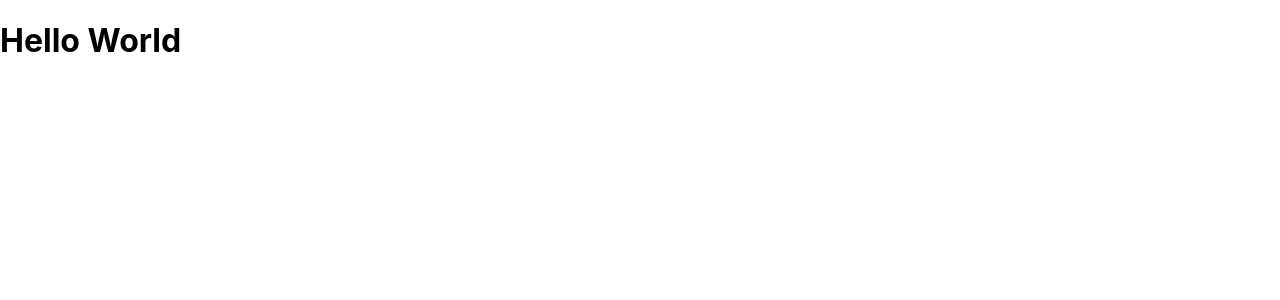
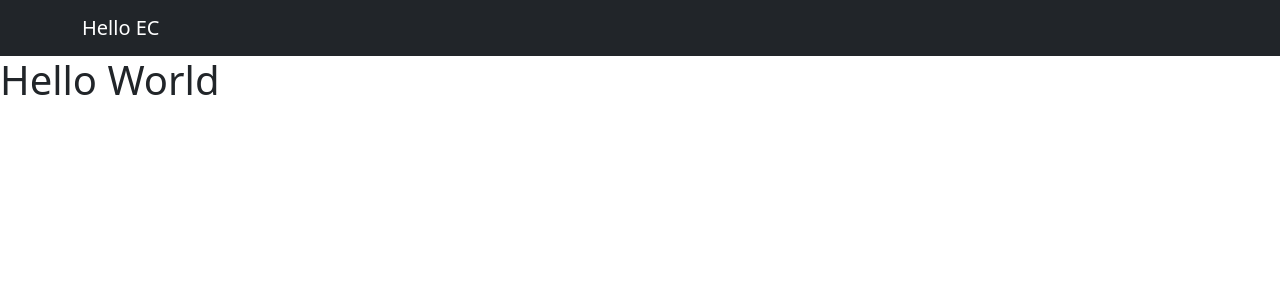
Before and after one commit to sota0121/nextjs-stripe-ec, a Next.js app: page /hello-world in a window 1280 px wide. Shown: the top 300 px of the page. Built offline with nearby package versions, Linux system fonts and the light colour scheme.

Commit message:
add bootstrap / add nav bar to _app.tsx (as common layout)

```diff
--- a/package.json
+++ b/package.json
@@ -12,10 +12,12 @@
     "@types/node": "18.11.9",
     "@types/react": "18.0.25",
     "@types/react-dom": "18.0.9",
+    "bootstrap": "^5.2.2",
     "eslint": "8.28.0",
     "eslint-config-next": "13.0.4",
     "next": "13.0.4",
     "react": "18.2.0",
+    "react-bootstrap": "^2.6.0",
     "react-dom": "18.2.0",
     "typescript": "4.9.3"
   }
--- a/pages/_app.tsx
+++ b/pages/_app.tsx
@@ -1,6 +1,19 @@
 import '../styles/globals.css'
 import type { AppProps } from 'next/app'
+import 'bootstrap/dist/css/bootstrap.min.css'
+import { Navbar, Container } from 'react-bootstrap'
 
 export default function App({ Component, pageProps }: AppProps) {
-  return <Component {...pageProps} />
+  return (
+    <>
+      <Navbar bg='dark' variant='dark'>
+        <Container>
+          <Navbar.Brand href='#home'>
+            Hello EC
+          </Navbar.Brand>
+        </Container>
+      </Navbar>
+      <Component {...pageProps} />
+    </>
+  )
 }
```
Also changed, not shown: 1 other file (tests, documents, lock files or other folders).
